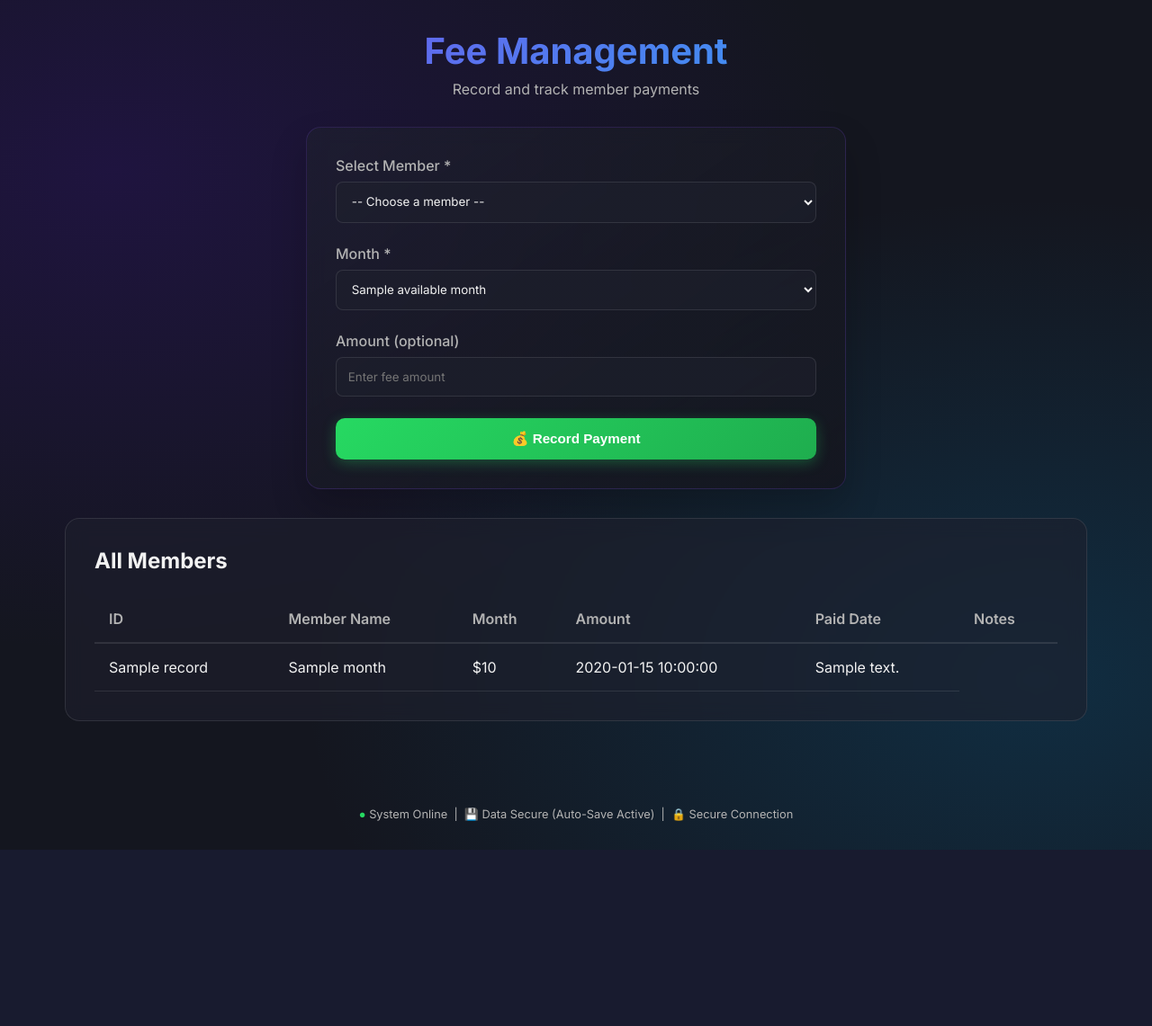
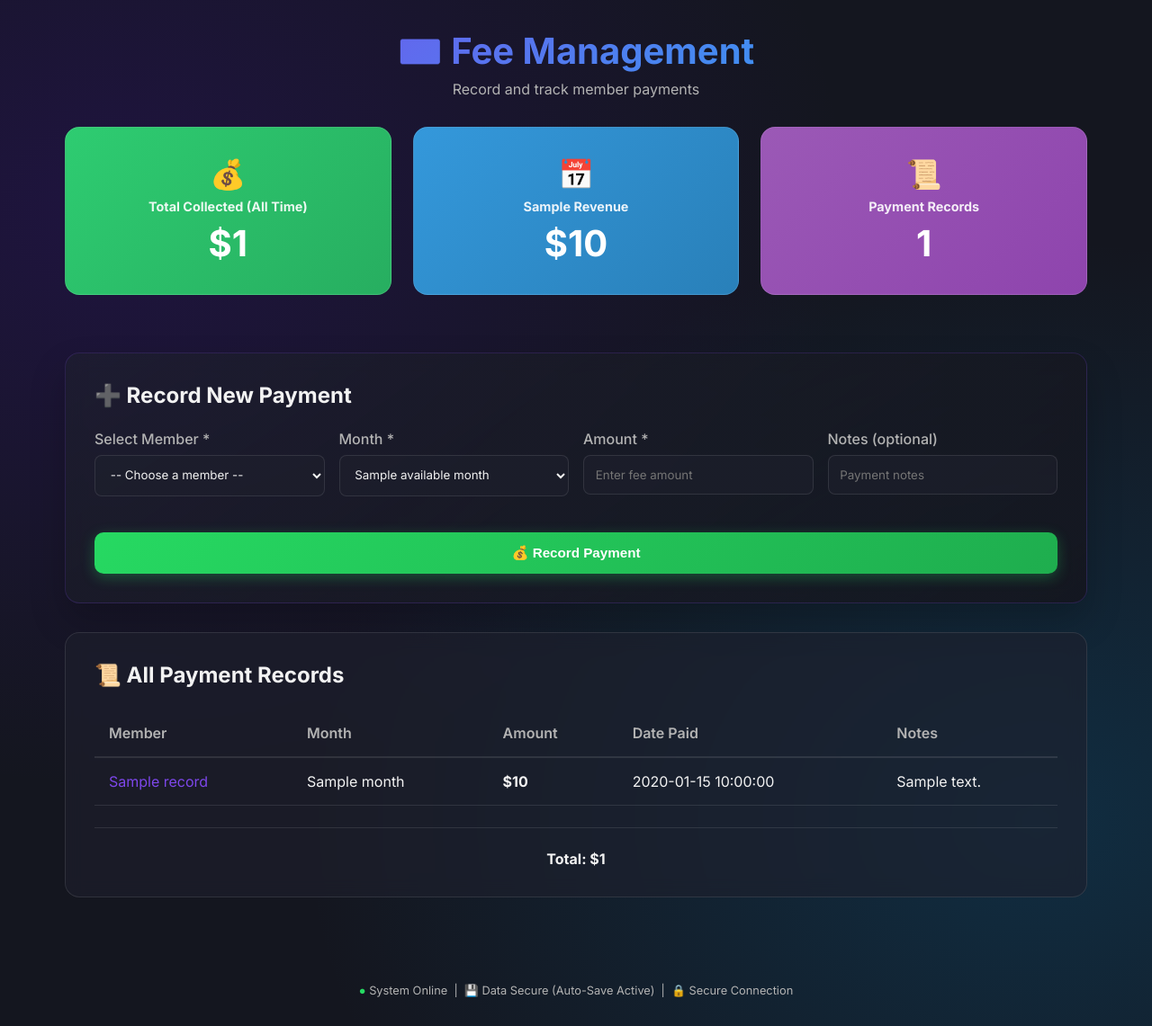
Before and after one commit to AHADKHATTAK1/fitness-mangement121, a Flask app: template templates/fees.html in a window 1280 px wide. Shown: the whole page at 90% size. Before the commit the page ends 945 px from the top, so only its background shows below. Run offline with Flask 3, Linux system fonts and the light colour scheme; the template is opened without the code that fills it: most values are stand-ins (such as "Sample title", 1, 10 or a date in 2020).

Commit message:
Complete billing overhaul with summary cards and proper payment history

```diff
--- a/templates/fees.html
+++ b/templates/fees.html
@@ -1,19 +1,48 @@
 {% extends "base.html" %}
 
-{% block title %}Fees - Gym Manager{% endblock %}
+{% block title %}Fee Management - Gym Manager{% endblock %}
 
 {% block content %}
 <div style="text-align: center; margin-bottom: 2rem;">
     <h1
         style="font-size: 2.5rem; background: linear-gradient(135deg, var(--primary), var(--secondary)); -webkit-background-clip: text; background-clip: text; -webkit-text-fill-color: transparent; margin-bottom: 0.5rem;">
-        Fee Management
+        💳 Fee Management
     </h1>
     <p style="color: var(--text-muted);">Record and track member payments</p>
 </div>
 
+<!-- Summary Cards -->
+<div
+    style="display: grid; grid-template-columns: repeat(auto-fit, minmax(250px, 1fr)); gap: 1.5rem; margin-bottom: 2rem;">
+    <!-- Total Collected -->
+    <div class="card" style="text-align: center; background: linear-gradient(135deg, #2ecc71, #27ae60); color: white;">
+        <div style="font-size: 2rem; margin-bottom: 0.5rem;">💰</div>
+        <h3 style="font-size: 0.9rem; opacity: 0.9; margin-bottom: 0.5rem;">Total Collected (All Time)</h3>
+        <div style="font-size: 2.5rem; font-weight: bold;">{{ gym_details.currency or '$' }}{{ total_collected }}</div>
+    </div>
+
+    <!-- Current Month -->
+    <div class="card" style="text-align: center; background: linear-gradient(135deg, #3498db, #2980b9); color: white;">
+        <div style="font-size: 2rem; margin-bottom: 0.5rem;">📅</div>
+        <h3 style="font-size: 0.9rem; opacity: 0.9; margin-bottom: 0.5rem;">{{ current_month }} Revenue</h3>
+        <div style="font-size: 2.5rem; font-weight: bold;">{{ gym_details.currency or '$' }}{{ current_month_total }}
+        </div>
+    </div>
+
+    <!-- Total Records -->
+    <div class="card" style="text-align: center; background: linear-gradient(135deg, #9b59b6, #8e44ad); color: white;">
+        <div style="font-size: 2rem; margin-bottom: 0.5rem;">📜</div>
+        <h3 style="font-size: 0.9rem; opacity: 0.9; margin-bottom: 0.5rem;">Payment Records</h3>
+        <div style="font-size: 2.5rem; font-weight: bold;">{{ fee_records|length }}</div>
+    </div>
+</div>
+
+<!-- Record New Payment -->
 <div class="card"
-    style="max-width: 600px; margin: 0 auto; border: 1px solid hsla(260, 80%, 60%, 0.2); background: linear-gradient(145deg, hsla(230, 20%, 15%, 0.6), hsla(230, 20%, 10%, 0.9)); box-shadow: 0 20px 40px hsla(0, 0%, 0%, 0.2);">
+    style="margin-bottom: 2rem; border: 1px solid hsla(260, 80%, 60%, 0.2); background: linear-gradient(145deg, hsla(230, 20%, 15%, 0.6), hsla(230, 20%, 10%, 0.9)); box-shadow: 0 20px 40px hsla(0, 0%, 0%, 0.2);">
+    <h2 style="margin-bottom: 1.5rem;">➕ Record New Payment</h2>
     <form method="POST">
+        <div style="display: grid; grid-template-columns: repeat(auto-fit, minmax(200px, 1fr)); gap: 1rem;">
             <div class="form-group">
                 <label for="member_id">Select Member *</label>
                 <select id="member_id" name="member_id" required
@@ -30,51 +59,70 @@
                 <select id="month" name="month" required
                     style="width: 100%; padding: 0.8rem; border-radius: 8px; border: 1px solid var(--border); background: var(--bg-card); color: var(--text);">
                     {% for m in available_months %}
-                <option value="{{ m.value }}" {% if m.value==current_month %}selected{% endif %}>{{ m.label }}</option>
+                    <option value="{{ m.value }}" {% if m.value==current_month %}selected{% endif %}>{{ m.label }}
+                    </option>
                     {% endfor %}
                 </select>
             </div>
 
             <div class="form-group">
-            <label for="amount">Amount (optional)</label>
-            <input type="number" id="amount" name="amount" step="0.01" placeholder="Enter fee amount"
+                <label for="amount">Amount *</label>
+                <input type="number" id="amount" name="amount" step="0.01" required placeholder="Enter fee amount"
                     style="width: 100%; padding: 0.8rem; border-radius: 8px; border: 1px solid var(--border); background: var(--bg-card); color: var(--text);">
             </div>
 
-        <button type="submit" class="btn btn-success" style="width: 100%;">
+            <div class="form-group">
+                <label for="notes">Notes (optional)</label>
+                <input type="text" id="notes" name="notes" placeholder="Payment notes"
+                    style="width: 100%; padding: 0.8rem; border-radius: 8px; border: 1px solid var(--border); background: var(--bg-card); color: var(--text);">
+            </div>
+        </div>
+
+        <button type="submit" class="btn btn-success" style="width: 100%; margin-top: 1rem;">
             💰 Record Payment
         </button>
     </form>
 </div>
 
-<div class="card" style="margin-top: 2rem;">
-    <h2 style="margin-bottom: 1.5rem;">All Members</h2>
-    {% if members %}
+<!-- Payment History -->
+<div class="card">
+    <h2 style="margin-bottom: 1.5rem;">📜 All Payment Records</h2>
+
+    {% if fee_records %}
+    <div style="overflow-x: auto;">
         <table>
             <thead>
                 <tr>
-                <th>ID</th>
-                <th>Member Name</th>
+                    <th>Member</th>
                     <th>Month</th>
                     <th>Amount</th>
-                <th>Paid Date</th>
+                    <th>Date Paid</th>
                     <th>Notes</th>
                 </tr>
             </thead>
             <tbody>
                 {% for record in fee_records %}
                 <tr>
-                <td>{{ record.member_name }}</td>
+                    <td><a href="{{ url_for('member_details', member_id=record.member_id) }}"
+                            style="color: var(--primary); text-decoration: none;">{{ record.member_name }}</a></td>
                     <td>{{ record.month }}</td>
-                <td>{{ gym_details.currency or '$' }}{{ record.amount }}</td>
+                    <td><strong>{{ gym_details.currency or '$' }}{{ record.amount }}</strong></td>
                     <td>{{ record.paid_date }}</td>
                     <td>{{ record.notes or '-' }}</td>
                 </tr>
                 {% endfor %}
             </tbody>
         </table>
+    </div>
+
+    <div style="text-align: center; margin-top: 1.5rem; padding-top: 1.5rem; border-top: 1px solid var(--border);">
+        <strong>Total: {{ gym_details.currency or '$' }}{{ total_collected }}</strong>
+    </div>
     {% else %}
-    <p style="color: var(--text-muted); text-align: center; padding: 2rem;">No fee records yet.</p>
+    <p style="color: var(--text-muted); text-align: center; padding: 2rem;">
+        No payment records yet. Start by recording a payment above!
+    </p>
     {% endif %}
 </div>
+
 {% endblock %}
```
Lines whose indentation alone changed are shown as unchanged.
